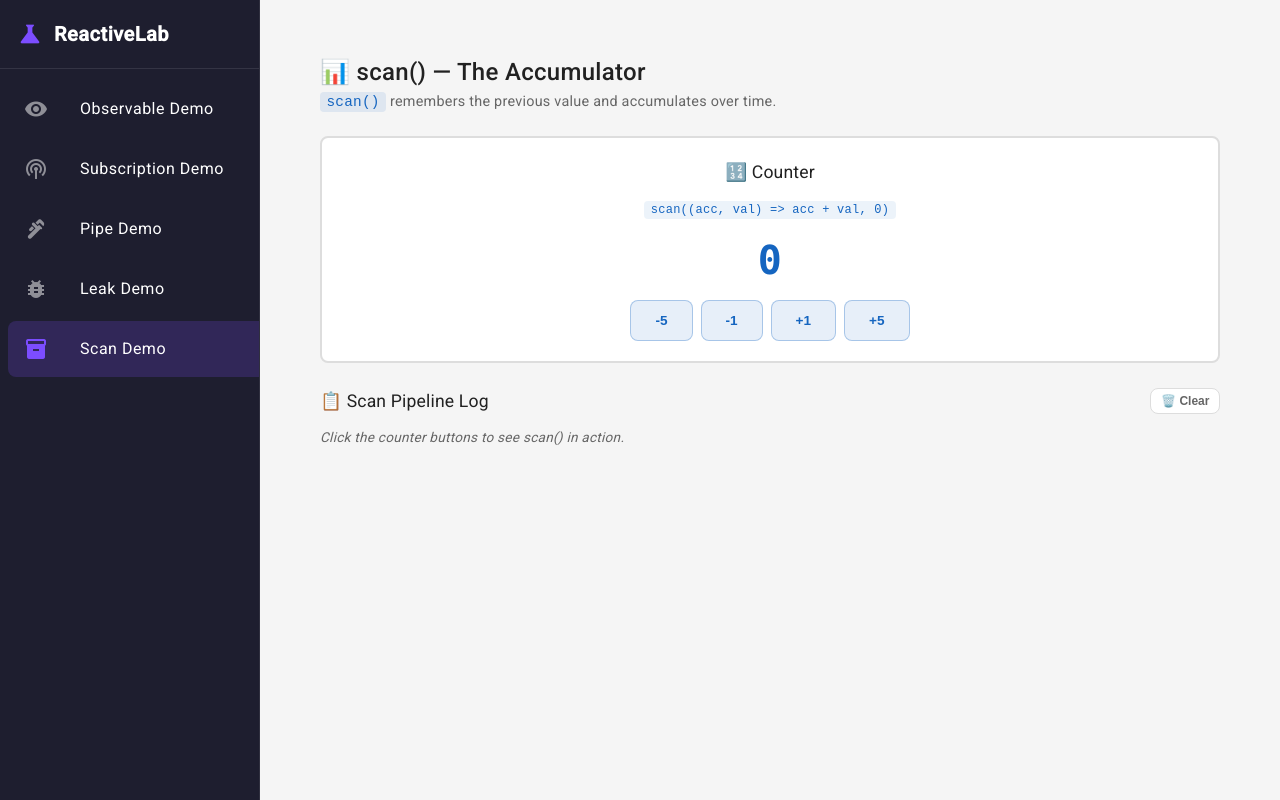
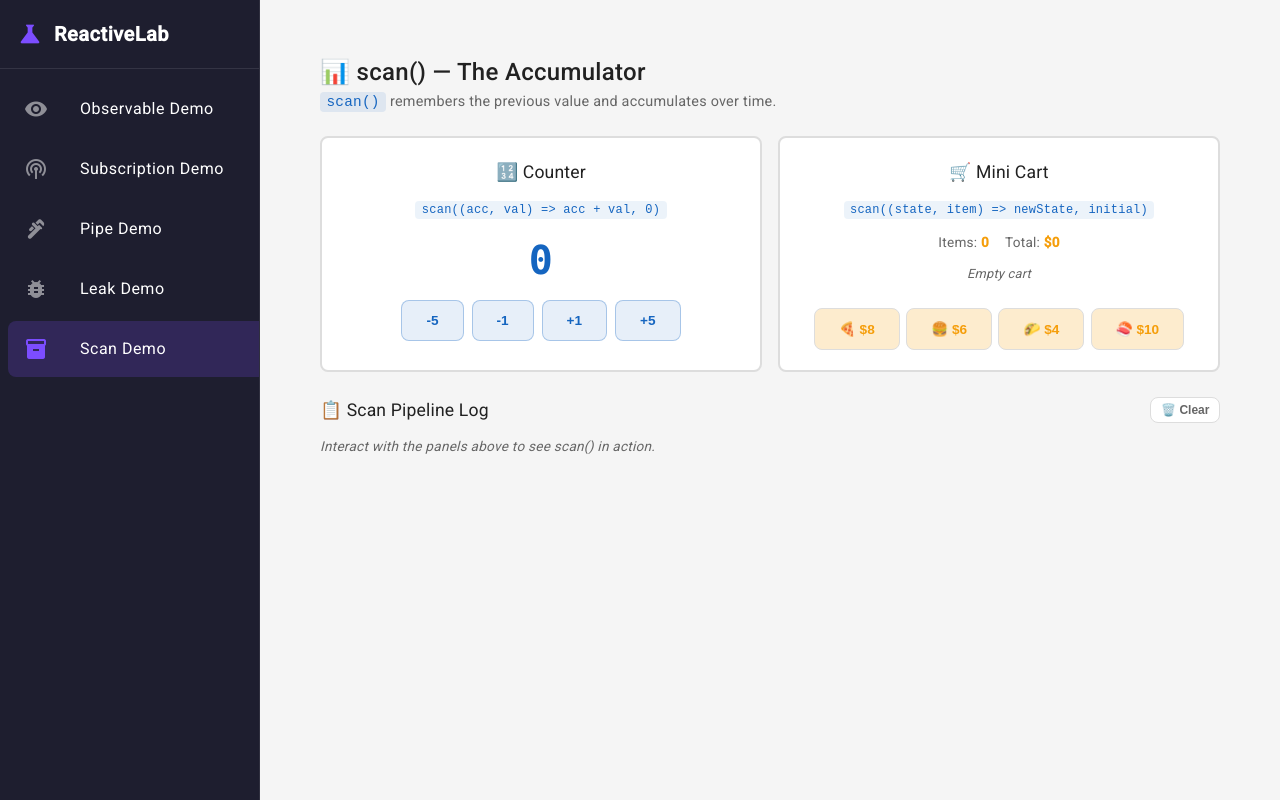
Before and after one commit to DebjaniGh/reactive-lab, an Angular app: page /scan-demo in a window 1280 px wide. Built offline with nearby package versions, Linux system fonts and the light colour scheme.

Commit message:
Add mini cart panel to scan-demo with cart state management using scan operator and item selection with running total display

```diff
--- a/src/app/features/foundations/scan-demo/scan-demo.component.html
+++ b/src/app/features/foundations/scan-demo/scan-demo.component.html
@@ -29,6 +29,38 @@
         <button class="btn btn--counter" (click)="onCounter(5)">+5</button>
       </div>
     </div>
+        <!-- Panel 2: Mini Cart -->
+    <div class="scan-demo__panel">
+      <h3>🛒 Mini Cart</h3>
+      <p class="scan-demo__panel-desc">
+        <code>scan((state, item) =&gt; newState, initial)</code>
+      </p>
+
+      <div class="scan-demo__cart-stats">
+        <span>Items: <strong>{{ cartState.count }}</strong></span>
+        <span>Total: <strong>${{ cartState.total }}</strong></span>
+      </div>
+
+      <div class="scan-demo__cart-items">
+        @for (item of cartState.items; track $index) {
+          <span class="scan-demo__cart-item">{{ item.icon }}</span>
+        }
+        @if (cartState.items.length === 0) {
+          <span class="scan-demo__empty-inline">Empty cart</span>
+        }
+      </div>
+
+      <div class="scan-demo__cart-buttons">
+        @for (item of menu; track item.name) {
+          <button
+            class="btn btn--cart"
+            (click)="onAddToCart(item)"
+          >
+            {{ item.icon }} ${{ item.price }}
+          </button>
+        }
+      </div>
+    </div>
   </div>
 
   <!-- ③ Scan Pipeline Log -->
@@ -40,7 +72,7 @@
 
     @if (log.length === 0) {
       <p class="scan-demo__empty">
-        Click the counter buttons to see scan() in action.
+        Interact with the panels above to see scan() in action.
       </p>
     } @else {
       <ul class="scan-demo__log-list">
--- a/src/app/features/foundations/scan-demo/scan-demo.component.scss
+++ b/src/app/features/foundations/scan-demo/scan-demo.component.scss
@@ -6,6 +6,7 @@ $color-text: #212121;
 $color-muted: #666;
 $color-border: #ddd;
 $radius: 8px;
+$color-cart: #f59e0b;
 
 // ── Block ──
 .scan-demo {
@@ -41,9 +42,13 @@ $radius: 8px;
 // ── Panels Grid ──
 .scan-demo__panels {
   display: grid;
-  grid-template-columns: 1fr;
+  grid-template-columns: repeat(2, 1fr);   // 🆕 CHANGE from 1fr to repeat(2, 1fr)
   gap: 1rem;
   margin-bottom: 1.5rem;
+
+  @media (max-width: 600px) {
+    grid-template-columns: 1fr;
+  }
 }
 
 .scan-demo__panel {
@@ -130,6 +135,11 @@ $radius: 8px;
     font-size: 0.75rem;
     padding: 0.3rem 0.6rem;
   }
+
+  &--cart {
+    background: rgba($color-cart, 0.2);
+    color: $color-cart;
+  }
 }
 
 // ── Log ──
@@ -190,3 +200,52 @@ $radius: 8px;
     transform: translateY(0);
   }
 }
+
+@keyframes popIn {
+  from {
+    opacity: 0;
+    transform: scale(0.5);
+  }
+  to {
+    opacity: 1;
+    transform: scale(1);
+  }
+}
+
+// ── Cart ──
+.scan-demo__cart-stats {
+  display: flex;
+  gap: 1rem;
+  font-size: 0.85rem;
+  color: $color-muted;
+
+  strong {
+    color: $color-cart;
+  }
+}
+
+.scan-demo__cart-items {
+  min-height: 2rem;
+  display: flex;
+  flex-wrap: wrap;
+  gap: 0.25rem;
+  justify-content: center;
+}
+
+.scan-demo__cart-item {
+  font-size: 1.3rem;
+  animation: popIn 0.2s ease;
+}
+
+.scan-demo__empty-inline {
+  color: $color-muted;
+  font-style: italic;
+  font-size: 0.8rem;
+}
+
+.scan-demo__cart-buttons {
+  display: flex;
+  flex-wrap: wrap;
+  gap: 0.4rem;
+  justify-content: center;
+}
--- a/src/app/features/foundations/scan-demo/scan-demo.component.ts
+++ b/src/app/features/foundations/scan-demo/scan-demo.component.ts
@@ -12,11 +12,39 @@ interface LogEntry {
   message: string;
 }
 
+interface CartItem {
+  name: string;
+  icon: string;
+  price: number;
+}
+
+interface CartState {
+  items: CartItem[];
+  total: number;
+  count: number;
+}
+
 // ── Reducer (pure function) ──
 
 function counterReducer(acc: number, val: number): number {
   return acc + val;
 }
+
+function cartReducer(state: CartState, item: CartItem): CartState {
+  const items = [...state.items, item];
+  return {
+    items,
+    total: items.reduce((sum, i) => sum + i.price, 0),
+    count: items.length,
+  };
+}
+
+const MENU: CartItem[] = [
+  { name: 'Pizza',  icon: '🍕', price: 8  },
+  { name: 'Burger', icon: '🍔', price: 6  },
+  { name: 'Taco',   icon: '🌮', price: 4  },
+  { name: 'Sushi',  icon: '🍣', price: 10 },
+];
 
 @Component({
   selector: 'app-scan-demo',
@@ -28,6 +56,7 @@ function counterReducer(acc: number, val: number): number {
 export class ScanDemoComponent implements OnDestroy {
   // The Subject — entry point for counter events
   private counter$$ = new Subject<number>();
+  private cart$$ = new Subject<CartItem>();
 
   // Subscription tracker
   private subs: Subscription[] = [];
@@ -35,12 +64,15 @@ export class ScanDemoComponent implements OnDestroy {
   // Public state for template
   counterValue = 0;
   log: LogEntry[] = [];
+  cartState: CartState = { items: [], total: 0, count: 0 };
+  menu = MENU;
 
   // Log counter
   private logCounter = 0;
 
   constructor() {
     this.setupCounter();
+    this.setupCart();
   }
 
   // ── Counter Pipeline ──
@@ -63,6 +95,25 @@ export class ScanDemoComponent implements OnDestroy {
     this.subs.push(sub);
   }
 
+  private setupCart(): void {
+  const sub = this.cart$$
+    .pipe(
+      scan(cartReducer, { items: [], total: 0, count: 0 }),
+      tap((state) => {
+        const latest = state.items[state.items.length - 1];
+        this.addLog(
+          '🛒',
+          `+ ${latest.icon} ${latest.name} ($${latest.price}) → total: $${state.total}`
+        );
+      })
+    )
+    .subscribe((state) => {
+      this.cartState = state;
+    });
+
+    this.subs.push(sub);
+  }
+
   // ── Template Actions ──
 
   onCounter(value: number): void {
@@ -72,6 +123,10 @@ export class ScanDemoComponent implements OnDestroy {
   onClearLog(): void {
     this.log = [];
     this.logCounter = 0;
+  }
+
+  onAddToCart(item: CartItem): void {
+    this.cart$$.next(item);
   }
 
   // ── Helpers ──
@@ -88,5 +143,6 @@ export class ScanDemoComponent implements OnDestroy {
   ngOnDestroy(): void {
     this.subs.forEach((s) => s.unsubscribe());
     this.counter$$.complete();
+    this.cart$$.complete();
   }
 }
```
